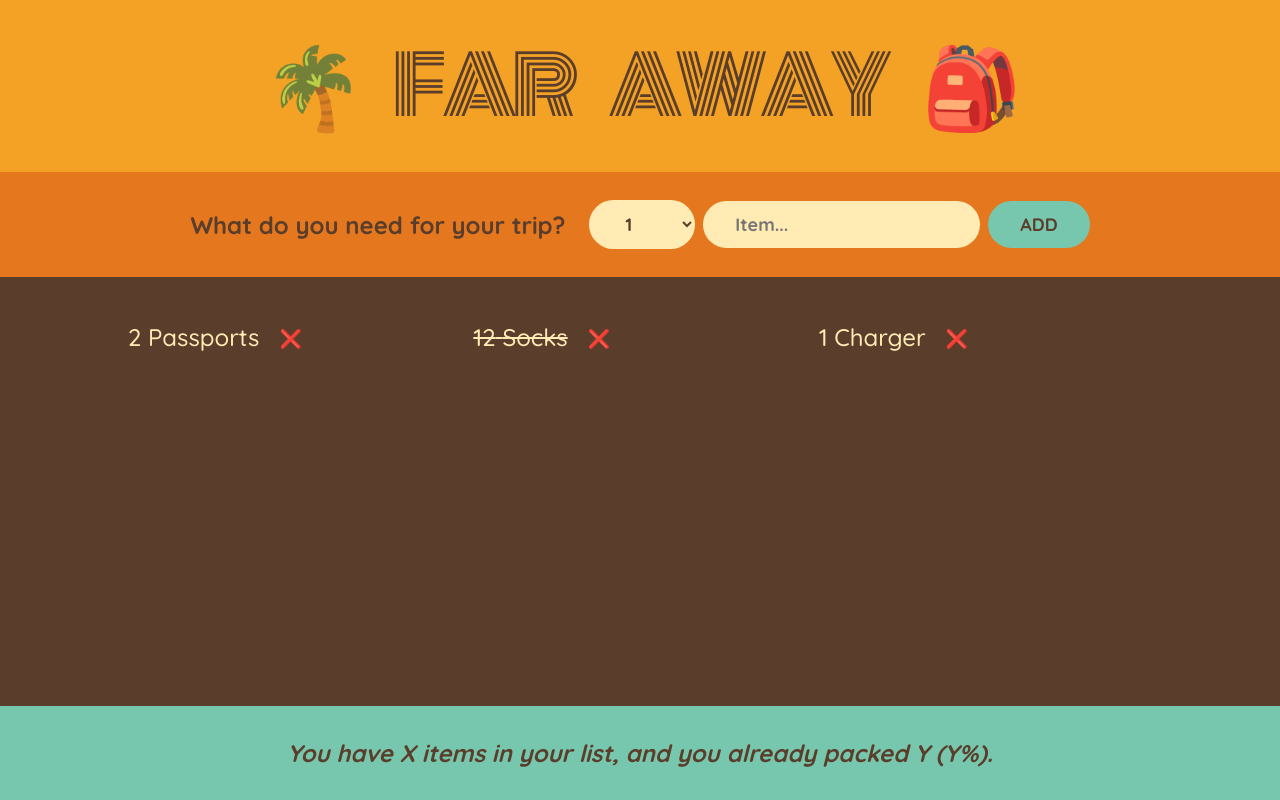
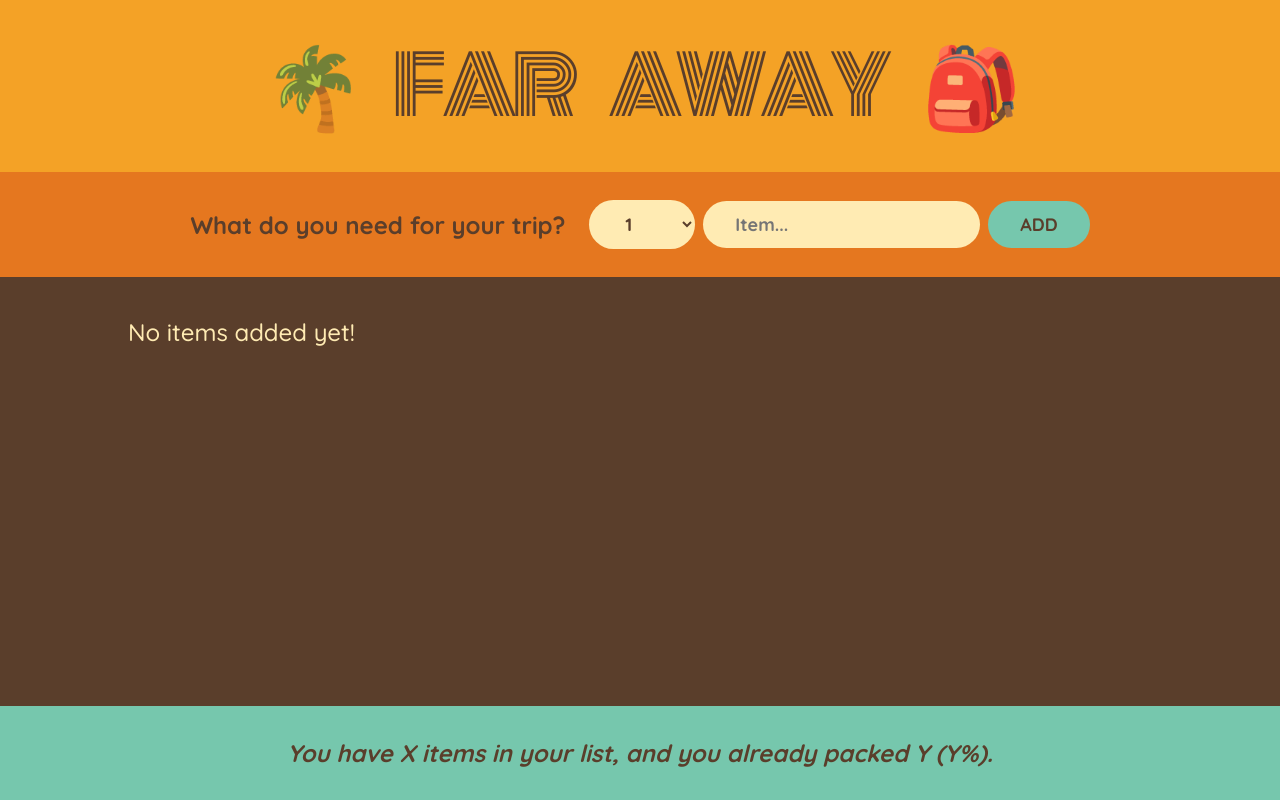
Before and after one commit to stanislavtz/travel-list-udemy-learning, a React (Create React App) app: page / in a window 1280 px wide. Built offline with nearby package versions, Linux system fonts and the light colour scheme; the HTML template or start-up script is replaced by a standard one.

Commit message:
Removing dummy data.

```diff
--- a/src/App.js
+++ b/src/App.js
@@ -4,14 +4,14 @@ import PackingList from "./PackingList";
 import Stats from "./Stats";
 import { useState } from "react";
 
-const initialItems = [
-  { id: 1, description: "Passports", quantity: 2, packed: false },
-  { id: 2, description: "Socks", quantity: 12, packed: true },
-  { id: 3, description: "Charger", quantity: 1, packed: false },
-];
+// const initialItems = [
+//   { id: 1, description: "Passports", quantity: 2, packed: false },
+//   { id: 2, description: "Socks", quantity: 12, packed: true },
+//   { id: 3, description: "Charger", quantity: 1, packed: false },
+// ];
 
 function App() {
-  const [items, setItems] = useState(initialItems);
+  const [items, setItems] = useState([]);
 
   function handleAddItem(newItem) {
     setItems(items => [...items, newItem]);
--- a/src/PackingList.js
+++ b/src/PackingList.js
@@ -4,7 +4,7 @@ function PackingList({items, onDeleteItem}) {
   return (
     <div className="list">
       <ul>
-        {items.length === 0 && <p>No added items yet!</p>}
+        {items.length === 0 && <p>No items added yet!</p>}
         {items.map((item) => (
           <Item
             key={item.id}
```
